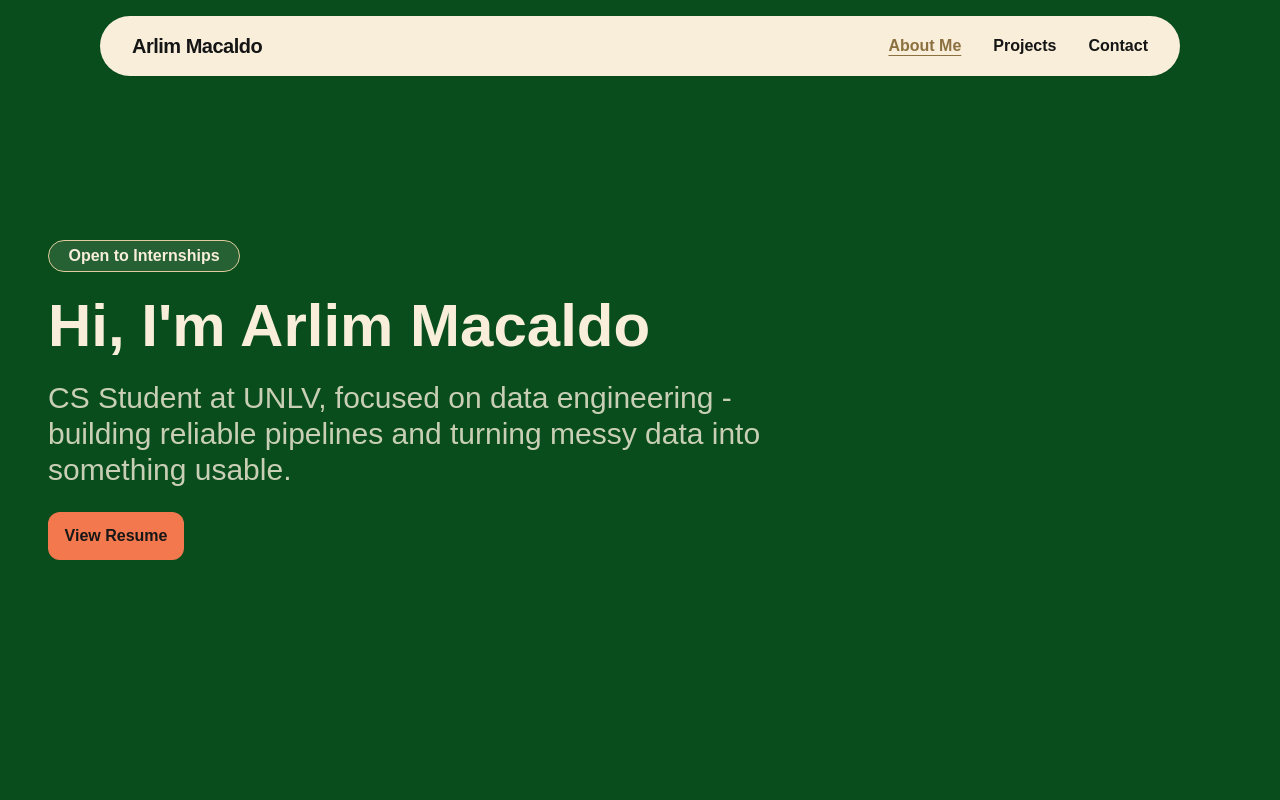
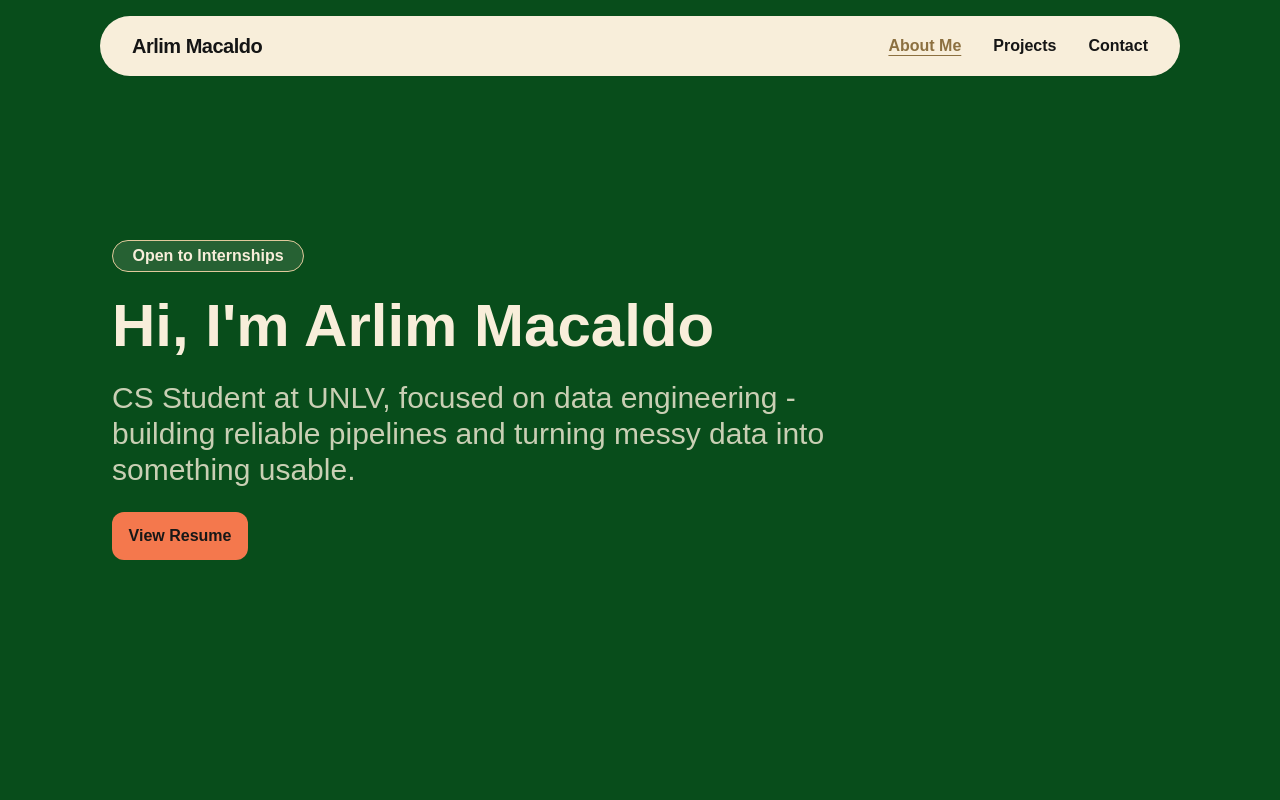
Before and after one commit to ArMac05/ArMac05.github.io, a Next.js app: page / in a window 1280 px wide. Shown: the top 800 px of the page. Built offline with nearby package versions, Linux system fonts and the light colour scheme.

Commit message:
fix(Hero): fixed hero section where the margin is not aligning with the other sections in the website.

```diff
--- a/components/HeroSection.tsx
+++ b/components/HeroSection.tsx
@@ -3,26 +3,30 @@ export default function HeroSection() {
   return (
     <section
       id="hero"
-      className="w-full h-screen bg-hero-background px-12 py-16 flex items-center"
+      className="w-full min-h-screen bg-hero-background flex items-center"
     >
+      <div className="w-full max-w-6xl mx-auto px-6 md:px-12">
         <div className="flex flex-col items-start gap-6 max-w-3xl">
           <Tag
             text="Open to Internships"
             className="flex flex-col items-center justify-center bg-cream/12 w-48 h-8 rounded-2xl border border-chip-border font-bold text-cream text-center"
           ></Tag>
           <div className="">
-          <p className="font-bold text-6xl text-cream">Hi, I'm Arlim Macaldo</p>
+            <p className="font-bold text-6xl text-cream">
+              Hi, I'm Arlim Macaldo
+            </p>
           </div>
           <div>
             <p className="font-medium text-3xl text-cream-dimmed">
-            CS Student at UNLV, focused on data engineering - building reliable
-            pipelines and turning messy data into something usable.
+              CS Student at UNLV, focused on data engineering - building
+              reliable pipelines and turning messy data into something usable.
             </p>
           </div>
           <button className="bg-coral font-bold text-base rounded-xl w-34 h-12">
             View Resume
           </button>
         </div>
+      </div>
     </section>
   );
 }
```
Lines whose indentation alone changed are shown as unchanged.
